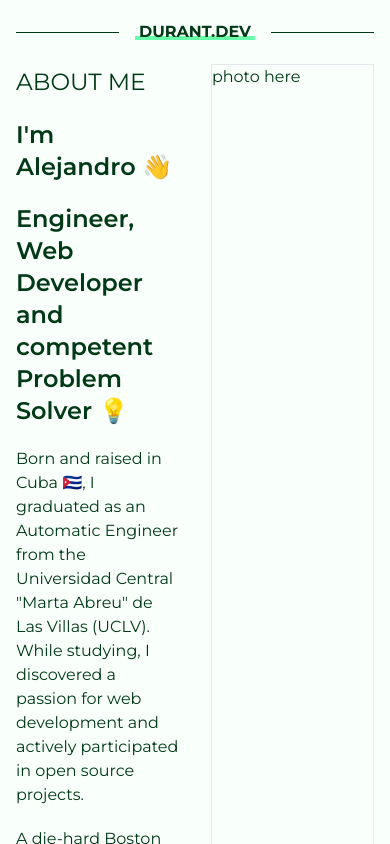
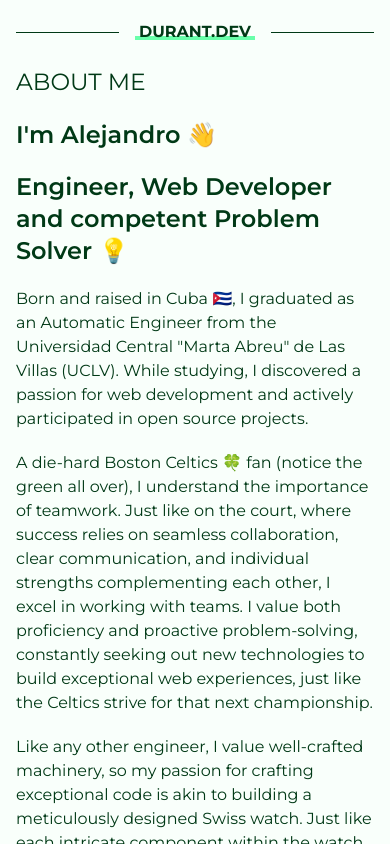
Before and after one commit to durantdurant95/portfolio, a Next.js app: page /about in a window 390 px wide. Shown: the top 844 px of the page. Built offline with nearby package versions, Linux system fonts and the light colour scheme.

Commit message:
Refactor layout styles in About and Home pages; update font size and remove unused resume file

```diff
--- a/app/about/page.tsx
+++ b/app/about/page.tsx
@@ -2,8 +2,8 @@ import Link from "next/link";
 
 export default function AboutPage() {
   return (
-    <main className="flex grow gap-8">
-      <section className="flex w-1/2 flex-col gap-5">
+    <main className="flex grow flex-col gap-8 md:flex-row">
+      <section className="flex flex-col gap-5 md:w-1/2">
         <h1 className="text-[6vw]">ABOUT ME</h1>
         <h2 className="text-2xl font-semibold">I&apos;m Alejandro 👋</h2>
         <h2 className="text-2xl font-semibold">
@@ -51,7 +51,7 @@ export default function AboutPage() {
           </Link>
         </p>
       </section>
-      <section className="border-main w-1/2 grow border">
+      <section className="border-main grow border">
         <div>photo here</div>
       </section>
     </main>
--- a/app/page.tsx
+++ b/app/page.tsx
@@ -20,7 +20,7 @@ const Home = () => {
         </h2>
       </section>
       {/* Links section */}
-      <section className="relative mt-2 flex flex-col items-end justify-center gap-14 text-4xl font-light md:text-6xl lg:text-7xl xl:text-8xl">
+      <section className="relative mt-2 flex flex-col items-end justify-center gap-14 text-5xl font-light md:text-6xl lg:text-7xl xl:text-8xl">
         <Link
           href="/about"
           className="relative ml-3 p-1 transition-all duration-300 ease-in-out before:absolute before:bottom-3 before:left-0 before:-z-10 before:h-4 before:w-full before:bg-celtic-300 hover:scale-[1.02] hover:font-extrabold before:hover:h-20 before:hover:transform before:hover:duration-300  lg:before:hover:h-24 xl:before:hover:h-32"
```
Also changed, not shown: 1 other file (tests, documents, lock files or other folders).
